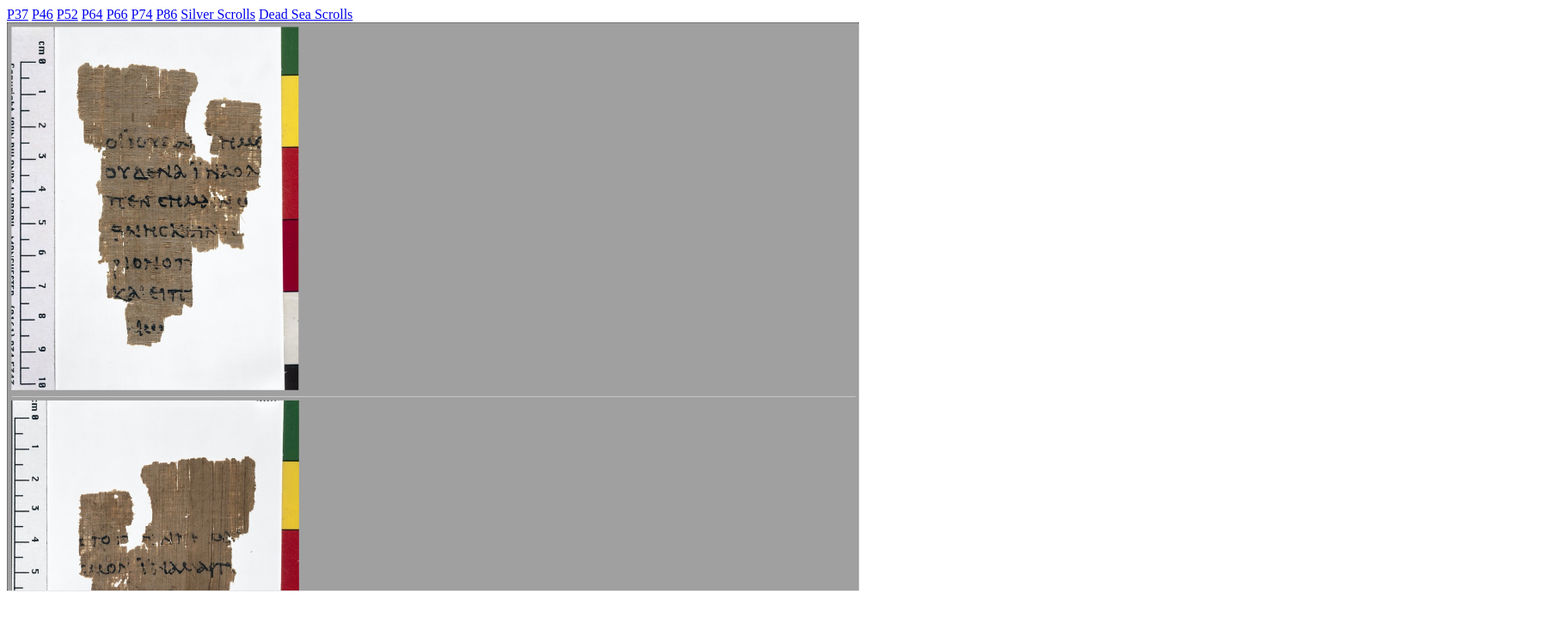
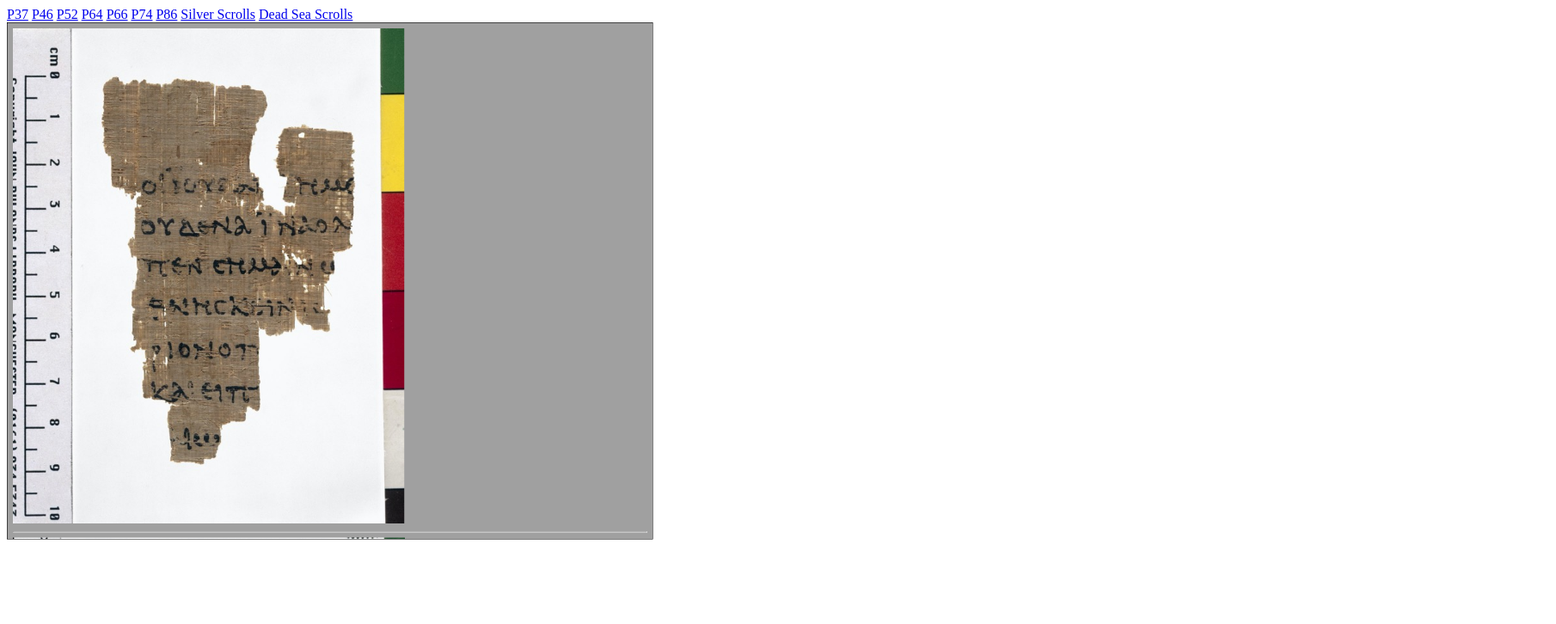
Before and after one commit to christislord12/BiblicalPapyrusViewer, a plain HTML site: page index.html in a window 1280 px wide. Shown: the top 726 px of the page at 86% size, 1810 px wide, since content can reach past the window. Drawn offline with Linux system fonts and the light colour scheme.

Commit message:
Update index.html

```diff
--- a/index.html
+++ b/index.html
@@ -10,14 +10,14 @@
 <a href="DeadSeaScrolls/dss.html" target="myiframe">Dead Sea Scrolls</a>
 <div>
 <style>
-#frame { width: 1800px; height: 1200px; border: 1px solid black; }
+#frame { width: 1000px; height: 800px; border: 1px solid black; }
 #frame {
-    -ms-zoom: 0.55;
-    -moz-transform: scale(0.55);
+    -ms-zoom: 0.75;
+    -moz-transform: scale(0.75);
     -moz-transform-origin: 0 0;
-    -o-transform: scale(0.55);
+    -o-transform: scale(0.75);
     -o-transform-origin: 0 0;
-    -webkit-transform: scale(0.55);
+    -webkit-transform: scale(0.75);
     -webkit-transform-origin: 0 0;
 }
 </style>
```
